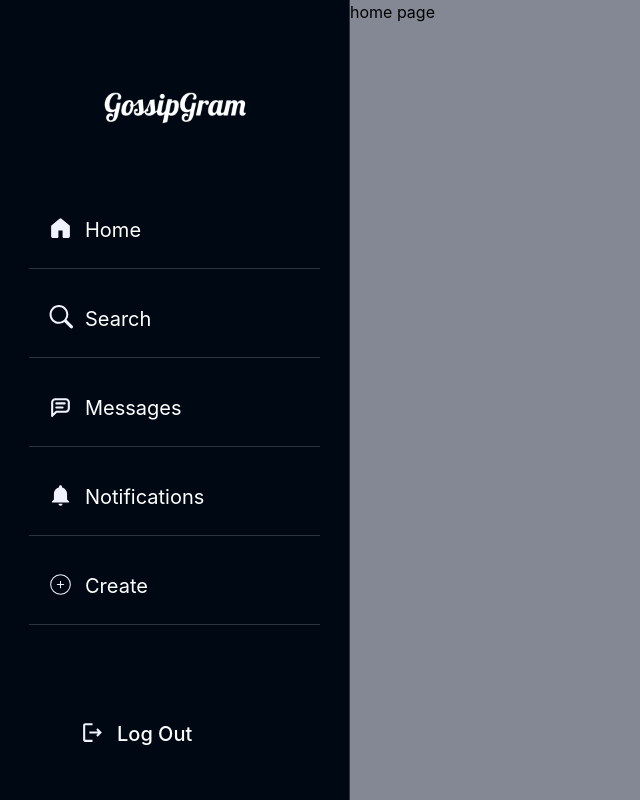
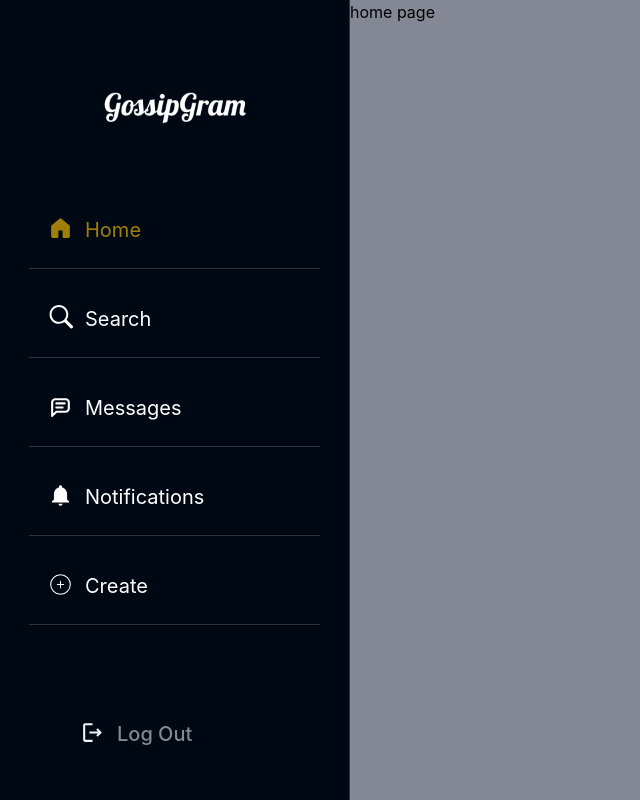
Before and after one commit to gossipgram/GossipGram, a React (Create React App) app: page /home in a window 1280 px wide. Shown: the whole page, without its empty margins (0-640 px from the left). Built offline with nearby package versions, Linux system fonts and the light colour scheme; sample sign-in values are in the browser's storage.

Commit message:
sidebar yellow color

```diff
--- a/src/Components/common/Sidebar.jsx
+++ b/src/Components/common/Sidebar.jsx
@@ -17,6 +17,12 @@ const Sidebar = () => {
 
     // to keep track of confirmation modal
   const [confirmationModal, setConfirmationModal] = useState(null)
+  const [activeIcon, setActiveIcon] = useState("home");
+
+  const handleIconClick = (iconName) => {
+    setActiveIcon(iconName);
+  };
+
 
   const currPath = location.pathname;
   return (
@@ -38,40 +44,60 @@ const Sidebar = () => {
           </Link>
 
           <Link to="/home">
-            <div className="flex flex-row px-10 py-3 mx-2 gap-3 hover:bg-richblack-700  rounded-lg transition-all duration-200 cursor-pointer">
-              <GoHomeFill fontSize={25} className="text-richblack-5" />
-              <p className="text-xl text-white">Home</p>
+
+            <div
+              className={`flex flex-row px-10 py-3 mx-2 gap-3 hover:bg-richblack-700 rounded-lg transition-all duration-200 cursor-pointer ${
+                activeIcon === "home" ? "text-yellow-400" : "text-white"
+              }`}
+              onClick={() => handleIconClick("home")}
+            >
+              <GoHomeFill fontSize={25} className="" />
+              <p className="text-xl">Home</p>
             </div>
+
+
           </Link>
           <div className="mx-auto mt-3 mb-6 h-[1px] w-10/12 bg-richblack-700" />
 
-          <div className="flex flex-row px-10 py-3 mx-2 gap-3 hover:bg-richblack-700 transition-all rounded-lg duration-200 cursor-pointer">
-            <GoSearch fontSize={25} className="text-richblack-5" />
-            <p className="text-xl text-white">Search</p>
+          <div className={`flex flex-row px-10 py-3 mx-2 gap-3 hover:bg-richblack-700 rounded-lg transition-all duration-200 cursor-pointer ${
+                activeIcon === "search" ? "text-yellow-400 " : "text-white"
+              }`}
+              onClick={() => handleIconClick("search")}>
+            <GoSearch fontSize={25} className="" />
+            <p className="text-xl ">Search</p>
           </div>
           <div className="mx-auto mt-3 mb-6 h-[1px] w-10/12 bg-richblack-700" />
 
           <Link to="/chat">
-            <div className="flex flex-row px-10 py-3 mx-2 gap-3 hover:bg-richblack-700 transition-all rounded-lg duration-200 cursor-pointer">
-              <TbMessage fontSize={25} className="text-richblack-5" />
-              <p className="text-xl text-white">Messages</p>
+            <div className={`flex flex-row px-10 py-3 mx-2 gap-3 hover:bg-richblack-700 rounded-lg transition-all duration-200 cursor-pointer ${
+                activeIcon === "chat" ? "text-yellow-400" : "text-white"
+              }`}
+              onClick={() => handleIconClick("chat")}>
+              <TbMessage fontSize={25} className="" />
+              <p className="text-xl">Messages</p>
             </div>
           </Link>
 
           <div className="mx-auto mt-3 mb-6 h-[1px] w-10/12 bg-richblack-700" />
 
           <Link to="/notification">
-            <div className="flex flex-row px-10 py-3 mx-2 gap-3 hover:bg-richblack-700 transition-all rounded-lg duration-200 cursor-pointer">
-              <IoMdNotifications fontSize={25} className="text-richblack-5" />
-              <p className="text-xl text-white">Notifications</p>
+            <div className={`flex flex-row px-10 py-3 mx-2 gap-3 hover:bg-richblack-700 rounded-lg transition-all duration-200 cursor-pointer ${
+                activeIcon === "noti" ? "text-yellow-400" : "text-white"
+              }`}
+              onClick={() => handleIconClick("noti")}>
+              <IoMdNotifications fontSize={25} className="" />
+              <p className="text-xl ">Notifications</p>
             </div>
           </Link>
           <div className="mx-auto mt-3 mb-6 h-[1px] w-10/12 bg-richblack-700" />
 
           <Link to="/create">
-            <div className="flex flex-row px-10 py-3 mx-2 gap-3 hover:bg-richblack-700 transition-all rounded-lg duration-200 cursor-pointer">
-              <CiCirclePlus fontSize={25} className="text-richblack-5" />
-              <p className="text-xl text-white">Create</p>
+            <div className={`flex flex-row px-10 py-3 mx-2 gap-3 hover:bg-richblack-700 rounded-lg transition-all duration-200 cursor-pointer ${
+                activeIcon === "create" ? "text-yellow-400" : "text-white"
+              }`}
+              onClick={() => handleIconClick("create")}>
+              <CiCirclePlus fontSize={25} className="" />
+              <p className="text-xl ">Create</p>
             </div>
           </Link>
           <div className="mx-auto mt-3 mb-6 h-[1px] w-10/12 bg-richblack-700" />
@@ -91,7 +117,7 @@ const Sidebar = () => {
           >
             <div className="flex flex-row absolute bottom-10 mt-52 px-10 py-3 mx-2  gap-3 hover:bg-richblack-700 transition-all rounded-lg duration-200 cursor-pointer">
               <MdOutlineLogout fontSize={25} className="text-richblack-5" />
-              <p className="text-xl text-white">Log Out</p>
+              <p className="text-xl ">Log Out</p>
             </div>
           </button>
           {confirmationModal && <ConfirmationModal modalData={confirmationModal} />}
```
